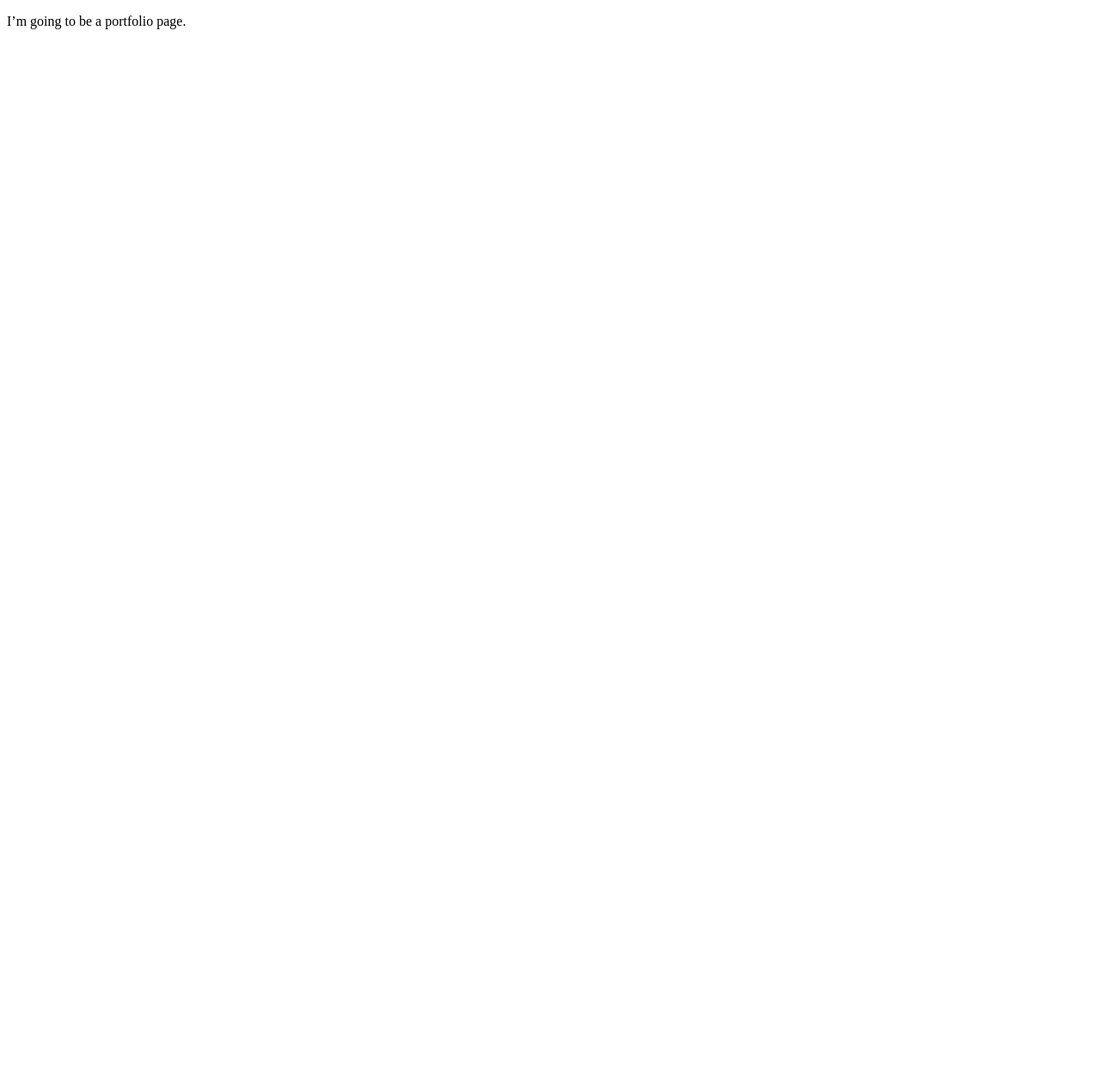
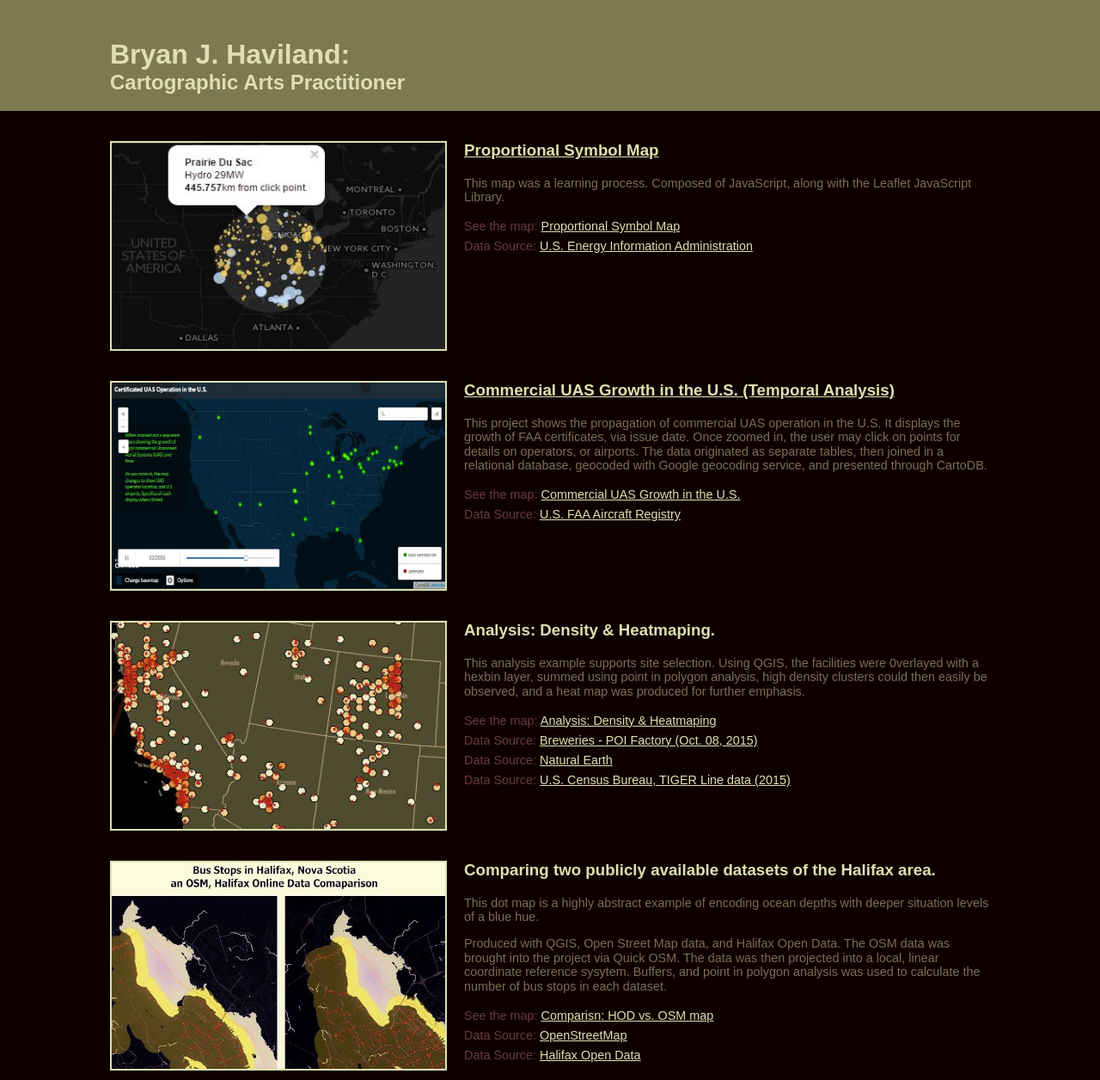
Before and after one commit to BJ-Haviland/bj-haviland.github.io, a plain HTML site: page index.html in a window 1280 px wide. Shown: the whole page at 86% size. Before the commit the page ends 800 px from the top, so only its background shows below. Drawn offline with nearby package versions, Linux system fonts and the light colour scheme; a web font is replaced by a local one.

Commit message:
add files
bringing in the working files

```diff
--- a/index.html
+++ b/index.html
@@ -2,20 +2,146 @@
 <html>
 <head>
 <meta charset="utf-8">
-<title>MAP672 Portfolio: Bryan J. Haviland</title>
+<title>Portfolio: Bryan J. Haviland</title>
 
 <meta name=‘viewport’ content=‘initial-scale=1,maximum-scale=1,user-scalable=no’ />
 
+<link rel="stylesheet" href="https://cdnjs.cloudflare.com/ajax/libs/normalize/3.0.3/normalize.min.css" />
+
+<link href='http://fonts.googleapis.com/css?family=Imprima' rel='stylesheet' type='text/css'>
+
+
 <style>
 
-/* CSS style rules go here! */
+    body {
+        background: #0F0000;
+        font-family: Imprima, sans-serif;
+        color: #DEE0B1;
+    }
+     header {
+        width: 100%;
+        min-width: 800px;
+        margin: 0 auto;
+        background: #7E7952;
+        padding: 45px 0 20px;
+    }
+    h1 {
+        font-family: Dosis, sans-serif;
+        color: #7E7952;
+        width: 80%;
+        margin: 0 auto;
+        color: #DEE0B1;
+    }
+    h2 {
+        font-family: Dosis, sans-serif;
+        color: #7E7952;
+        width: 80%;
+        margin: 0 auto;
+        color: #DEE0B1;
+    }
+    h3 {
+        font-family: Dosis, sans-serif;
+        color: #DEE0B1;
+    }
+    p {
+        font-size: .9em;
+        color: #7A6E56;
+    }
+    ul {
+        list-style-type: none;
+        font-size: .9em;
+        color: #683C3C;
+        line-height: 1.6em;
+    }
+    a, a:visited {
+        color: #DEE0B1;
+    }
+    .project {
+        width: 80%;
+        min-width: 800px;
+        height: 100%;
+        margin: 35px auto;
+    }
+    .project:after{
+        content: "";
+        display: table;
+        clear: both;
+    }
+    .project-image-l {
+        width: 388px;
+        height: 240px;
+        background: white;
+        float: left;
+        margin-right: 20px;
+        border: 2px solid #DEE0B1;
+    }
+    .project-image-r {
+        width: 388px;
+        height: 240px;
+        background: white;
+        float: right;
+        margin-right: 20px;
+        border: 2px solid #DEE0B1;
+    }
 
 </style>
 </head>
 
 <body>
 
-    <p>I’m going to be a portfolio page.</p>
+<header>
+    <h1>Bryan J. Haviland:</h1>
+    <h2>Cartographic Arts Practitioner</h2>
+</header>
+
+    <section class="project">
+        <a target = '_blank' href="https://github.com/BJ-Haviland/map672/blob/master/module-09/lab-09/lab-09-data/index.html"><img src="images/map672_lab09_2.JPG" alt="Proportional Symbol Map" class="project-image-l"/></a>
+        <h3><a target = '_blank' href="https://github.com/BJ-Haviland/map672/blob/master/module-09/lab-09/lab-09-data/index.html">Proportional Symbol Map</a></h3>
+        <p>This map was a learning process. Composed of JavaScript, along with the Leaflet JavaScript Library.</p>
+        <ul>
+            <li>See the map: <a target = '_blank'  href="https://github.com/BJ-Haviland/map672/blob/master/module-09/lab-09/lab-09-data/index.html">Proportional Symbol Map</a></li>
+            <li>Data Source: <a target = '_blank'  href="https://www.eia.gov/electricity/data/detail-data.html">U.S. Energy Information Administration</a></li>
+        </ul>
+    </section>
+
+    <section class="project">
+        <a target = '_blank' href="https://bj-haviland.cartodb.com/viz/2a658e46-f483-11e5-a867-0e787de82d45/public_map"><img src="images/uas_growth_2.JPG" alt="Commercial UAS Growth" class="project-image-l" /></a>
+        <h3><a target = '_blank' href="https://bj-haviland.cartodb.com/viz/2a658e46-f483-11e5-a867-0e787de82d45/map">Commercial UAS Growth in the U.S. (Temporal Analysis)</a></h3>
+        <p>This project shows the propagation of commercial UAS operation in the U.S. It displays the growth of FAA certificates, via issue date. Once zoomed in, the user may click on points for details on operators, or airports. The data originated as separate tables, then joined in a relational database, geocoded with Google geocoding service, and presented through CartoDB.</p>
+        <ul>
+            <li>See the map: <a target = '_blank'  href="https://bj-haviland.cartodb.com/viz/2a658e46-f483-11e5-a867-0e787de82d45/map">Commercial UAS Growth in the U.S.</a></li>
+            <li>Data Source: <a target = '_blank'  href="http://www.faa.gov/licenses_certificates/aircraft_certification/aircraft_registry/releasable_aircraft_download/">U.S. FAA Aircraft Registry</a></li>
+        </ul>
+
+    </section>
+
+    <section class="project">
+        <img src="images/map671_lab04_sm2.jpg" alt="Analysis: Density & Heatmaping" class="project-image-l" />
+        <h3>Analysis: Density & Heatmaping.</h3>
+        <p>This analysis example supports site selection. Using QGIS, the facilities were 0verlayed with a hexbin layer, summed using point in polygon analysis, high density clusters could then easily be observed, and a heat map was produced for further emphasis.</p>
+        <p> </p>
+        <ul>
+            <li>See the map: <a href="maps/map671_lab04.svg">Analysis: Density & Heatmaping</a></li>
+            <li>Data Source: <a href="http://www.poi-factory.com/">Breweries - POI Factory (Oct. 08, 2015)</a></li>
+            <li>Data Source: <a href="http://www.naturalearthdata.com">Natural Earth</a></li>
+            <li>Data Source: <a href="https://www.census.gov/geo/maps-data/data/tiger.html">U.S. Census Bureau, TIGER Line data (2015)</a></li>
+
+        </ul>
+    </section>
+
+    <section class="project">
+        <img src="images/map671_lab06-tn-2.jpg" alt="Comparison: HOD vs. OSM" class="project-image-l" />
+        <h3>Comparing two publicly available datasets of the Halifax area.</h3>
+        <p>This dot map is a highly abstract example of encoding ocean depths with deeper situation levels of a blue hue.</p>
+        <p>Produced with QGIS, Open Street Map data, and Halifax Open Data. The OSM data was brought into the project via Quick OSM. The data was then projected into a local, linear coordinate reference sysytem. Buffers, and point in polygon analysis was used to calculate the number of bus stops in each dataset.</p>
+        <ul>
+            <li>See the map: <a href="maps/map671_lab06_full.jpg">Comparisn: HOD vs. OSM map</a></li>
+            <li>Data Source: <a href="https://www.openstreetmap.org">OpenStreetMap</a></li>
+            <li>Data Source: <a href="http://catalogue.hrm.opendata.arcgis.com/">Halifax Open Data</a></li>
+        </ul>
+    </section>
+
+
 
 </body>
 </html>
```
Also changed, not shown: images/floodingCapture.JPG (added), images/floodingCapture_sm.jpg (added), images/map671_lab04.jpg (added), images/map671_lab04_sm.jpg (added), images/map671_lab04_sm2.jpg (added), images/map671_lab06-osm.jpg (added), images/map671_lab06-tn-2.jpg (added), images/map671_lab06-tn.jpg (added), images/map671_lab06.JPG (added), images/map672_lab09.JPG (added), images/map672_lab09_2.JPG (added), images/map672_lab09_3.JPG (added), images/uas_growth_1.JPG (added), images/uas_growth_2.JPG (added), 2 more files, 3 other files.
